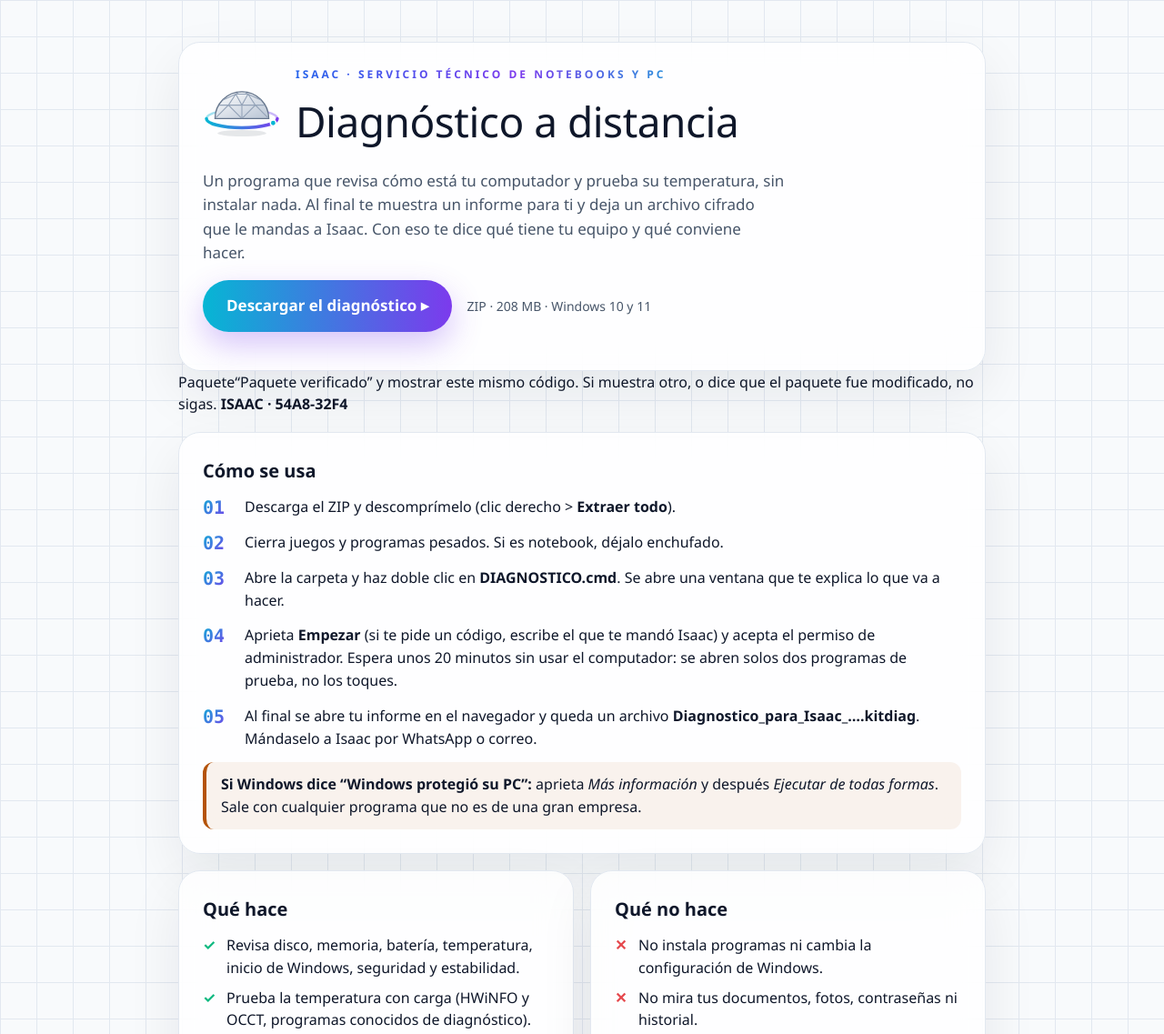
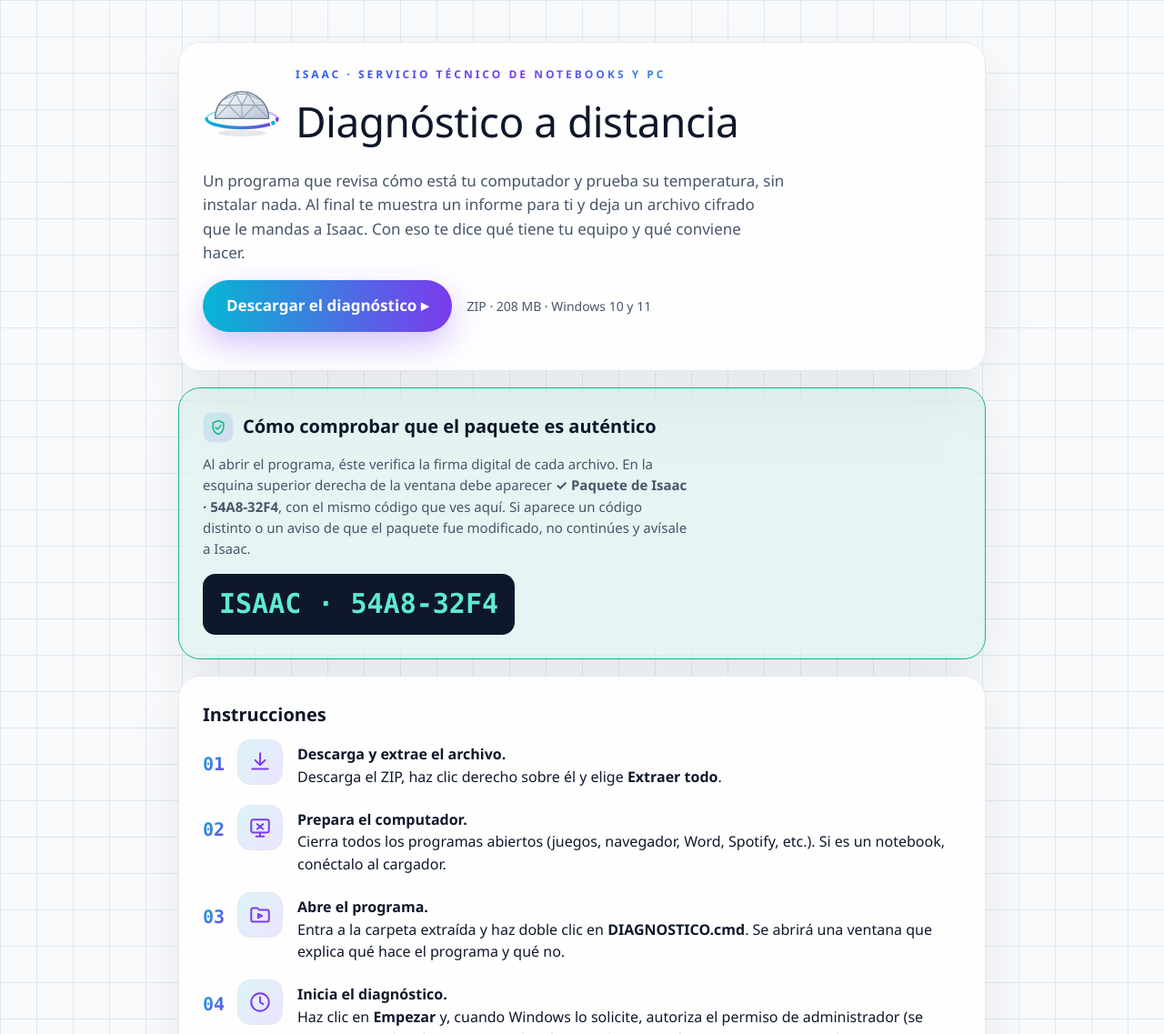
Before and after one commit to isgrom1/KIT, a plain HTML site: page docs/index.html in a window 1280 px wide. Shown: the top 1137 px of the page at 91% size. Drawn offline with Linux system fonts and the light colour scheme.

Commit message:
Página: redacción más clara y formal, íconos en los pasos y arreglo del bloque de verificación
Co-Authored-By: Claude Opus 5.5 <noreply@anthropic.com>

```diff
--- a/docs/index.html
+++ b/docs/index.html
@@ -36,8 +36,16 @@ h2 { font-size:20px; margin:0 0 12px; }
 .codigo b.cod { font-family:var(--f-mono); font-size:clamp(22px,5vw,30px); background:#0f172a; color:#5eead4; padding:10px 18px; border-radius:14px; white-space:nowrap; }
 .grid { display:grid; grid-template-columns:1fr 1fr; gap:18px; }
 .pasos { counter-reset:p; list-style:none; padding:0; margin:0; }
-.pasos li { counter-increment:p; position:relative; padding:0 0 14px 46px; }
-.pasos li::before { content:"0" counter(p); position:absolute; left:0; top:-2px; font-family:var(--f-mono); font-weight:700; font-size:20px; background:linear-gradient(135deg,var(--cian),var(--violeta)); -webkit-background-clip:text; background-clip:text; color:transparent; }
+.pasos li { counter-increment:p; position:relative; padding:4px 0 18px 104px; min-height:58px; }
+.pasos li::before { content:"0" counter(p); position:absolute; left:0; top:12px; font-family:var(--f-mono); font-weight:700; font-size:20px; background:linear-gradient(135deg,var(--cian),var(--violeta)); -webkit-background-clip:text; background-clip:text; color:transparent; }
+.pasos li b:first-of-type { display:block; }
+.ico, .ico-h { display:inline-flex; align-items:center; justify-content:center; border-radius:14px; background:linear-gradient(135deg,rgba(6,182,212,.14),rgba(124,58,237,.14)); border:1px solid var(--linea); }
+.ico { position:absolute; left:38px; top:0; width:50px; height:50px; }
+.ico-h { width:34px; height:34px; border-radius:10px; margin-right:10px; vertical-align:middle; }
+.ico svg, .ico-h svg { width:26px; height:26px; fill:none; stroke:var(--violeta); stroke-width:1.8; stroke-linecap:round; stroke-linejoin:round; }
+.ico-h svg { width:20px; height:20px; stroke:var(--verde); }
+@media (prefers-color-scheme: dark) { .ico svg { stroke:#a78bfa; } }
+@media (max-width:520px) { .pasos li { padding-left:62px; min-height:84px; } .ico { left:0; width:46px; height:46px; } .pasos li::before { top:52px; left:12px; font-size:15px; } }
 ul.si, ul.no { list-style:none; padding:0; margin:0; }
 ul.si li, ul.no li { padding-left:26px; position:relative; margin-bottom:8px; }
 ul.si li::before { content:"✓"; color:var(--verde); position:absolute; left:0; font-weight:700; }
@@ -78,21 +86,24 @@ a { color:#0891b2; } @media (prefers-color-scheme: dark) { a { color:#5eead4; }
     </p>
   </section>
 
-Paquete“Paquete verificado”</b> y mostrar este mismo código. Si muestra otro, o dice que el paquete fue modificado, no sigas.</div>
+  <section class="tarjeta codigo">
+    <div>
+      <h2><span class="ico-h" aria-hidden="true"><svg viewBox="0 0 24 24"><path d="M12 3l7 3v5c0 4.5-3 8.3-7 10-4-1.7-7-5.5-7-10V6z"/><path d="M8.5 12l2.5 2.5 4.5-5"/></svg></span>Cómo comprobar que el paquete es auténtico</h2>
+      <div class="chico" style="font-size:15px;max-width:540px">Al abrir el programa, éste verifica la firma digital de cada archivo. En la esquina superior derecha de la ventana debe aparecer <b>✓ Paquete de Isaac · 54A8-32F4</b>, con el mismo código que ves aquí. Si aparece un código distinto o un aviso de que el paquete fue modificado, no continúes y avísale a Isaac.</div>
     </div>
     <b class="cod">ISAAC · 54A8-32F4</b>
   </section>
 
   <section class="tarjeta">
-    <h2>Cómo se usa</h2>
+    <h2>Instrucciones</h2>
     <ol class="pasos">
-      <li>Descarga el ZIP y descomprímelo (clic derecho &gt; <b>Extraer todo</b>).</li>
-      <li>Cierra juegos y programas pesados. Si es notebook, déjalo enchufado.</li>
-      <li>Abre la carpeta y haz doble clic en <b>DIAGNOSTICO.cmd</b>. Se abre una ventana que te explica lo que va a hacer.</li>
-      <li>Aprieta <b>Empezar</b> (si te pide un código, escribe el que te mandó Isaac) y acepta el permiso de administrador. Espera unos 20 minutos sin usar el computador: se abren solos dos programas de prueba, no los toques.</li>
-      <li>Al final se abre tu informe en el navegador y queda un archivo <b>Diagnostico_para_Isaac_….kitdiag</b>. Mándaselo a Isaac por WhatsApp o correo.</li>
+      <li><span class="ico" aria-hidden="true"><svg viewBox="0 0 24 24"><path d="M12 3v12M7 10l5 5 5-5M4 19h16"/></svg></span><b>Descarga y extrae el archivo.</b> Descarga el ZIP, haz clic derecho sobre él y elige <b>Extraer todo</b>.</li>
+      <li><span class="ico" aria-hidden="true"><svg viewBox="0 0 24 24"><rect x="3" y="4" width="18" height="13" rx="2"/><path d="M8 21h8M12 17v4M9 8.5l6 5M15 8.5l-6 5"/></svg></span><b>Prepara el computador.</b> Cierra todos los programas abiertos (juegos, navegador, Word, Spotify, etc.). Si es un notebook, conéctalo al cargador.</li>
+      <li><span class="ico" aria-hidden="true"><svg viewBox="0 0 24 24"><path d="M3 7a2 2 0 0 1 2-2h4l2 2h8a2 2 0 0 1 2 2v8a2 2 0 0 1-2 2H5a2 2 0 0 1-2-2z"/><path d="M10 11l4 2-4 2z"/></svg></span><b>Abre el programa.</b> Entra a la carpeta extraída y haz doble clic en <b>DIAGNOSTICO.cmd</b>. Se abrirá una ventana que explica qué hace el programa y qué no.</li>
+      <li><span class="ico" aria-hidden="true"><svg viewBox="0 0 24 24"><circle cx="12" cy="12" r="9"/><path d="M12 7v5l3 2"/></svg></span><b>Inicia el diagnóstico.</b> Haz clic en <b>Empezar</b> y, cuando Windows lo solicite, autoriza el permiso de administrador (se necesita para leer los sensores y los discos). El proceso dura unos 20 minutos: durante ese tiempo no uses el computador. Se abrirán solos dos programas de medición, HWiNFO y OCCT; no los cierres.</li>
+      <li><span class="ico" aria-hidden="true"><svg viewBox="0 0 24 24"><path d="M21 3L10 14M21 3l-7 18-4-7-7-4z"/></svg></span><b>Envía el resultado.</b> Al terminar se abrirá tu informe en el navegador y quedará un archivo llamado <b>Diagnostico_para_Isaac_….kitdiag</b>. Envíaselo a Isaac por WhatsApp o correo.</li>
     </ol>
-    <div class="aviso"><b>Si Windows dice “Windows protegió su PC”:</b> aprieta <i>Más información</i> y después <i>Ejecutar de todas formas</i>. Sale con cualquier programa que no es de una gran empresa.</div>
+    <div class="aviso"><b>Si aparece el aviso “Windows protegió su PC”:</b> haz clic en <i>Más información</i> y luego en <i>Ejecutar de todas formas</i>. Windows muestra este aviso con los programas que no provienen de una gran empresa; la autenticidad del paquete se comprueba con el código de arriba.</div>
   </section>
 
   <section class="grid">
```
